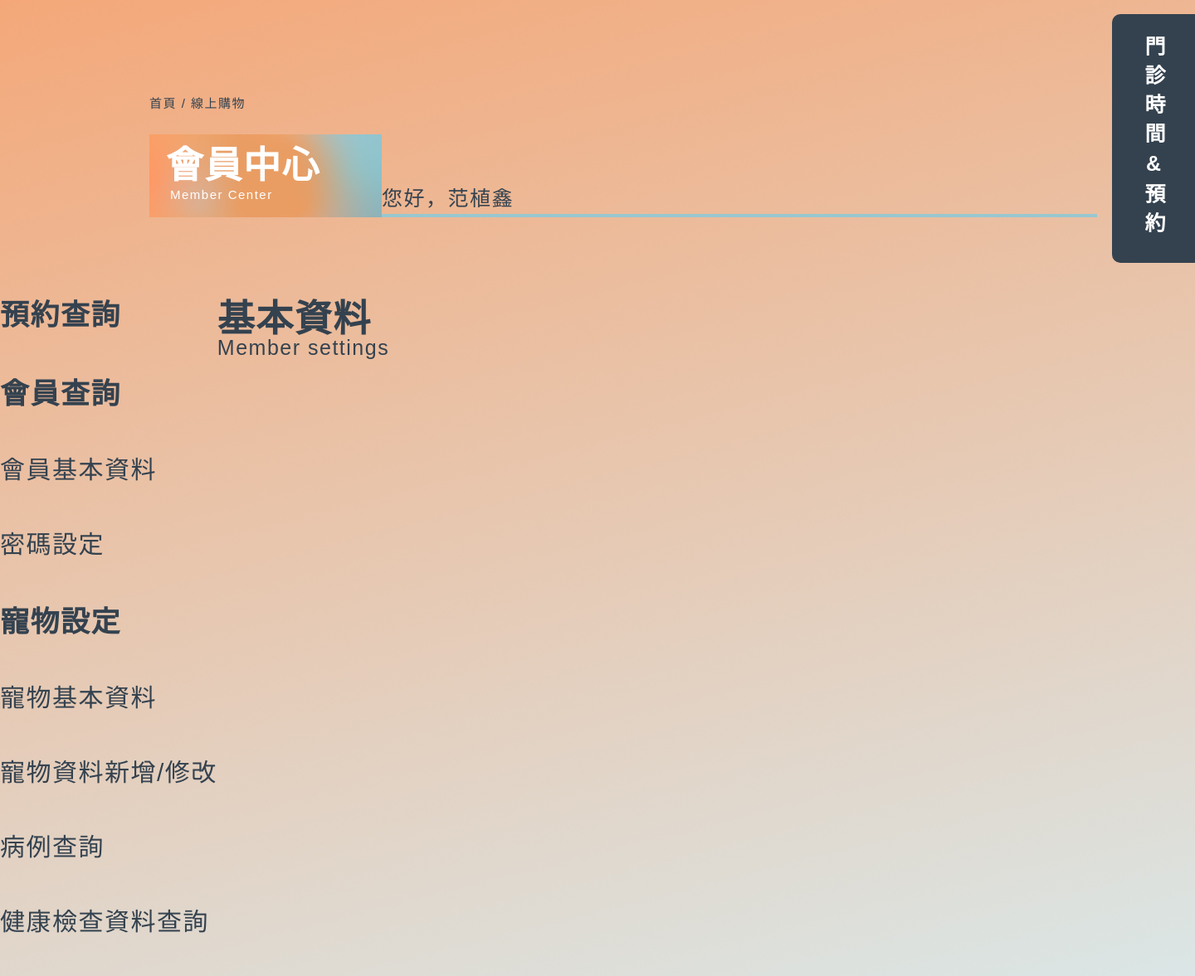
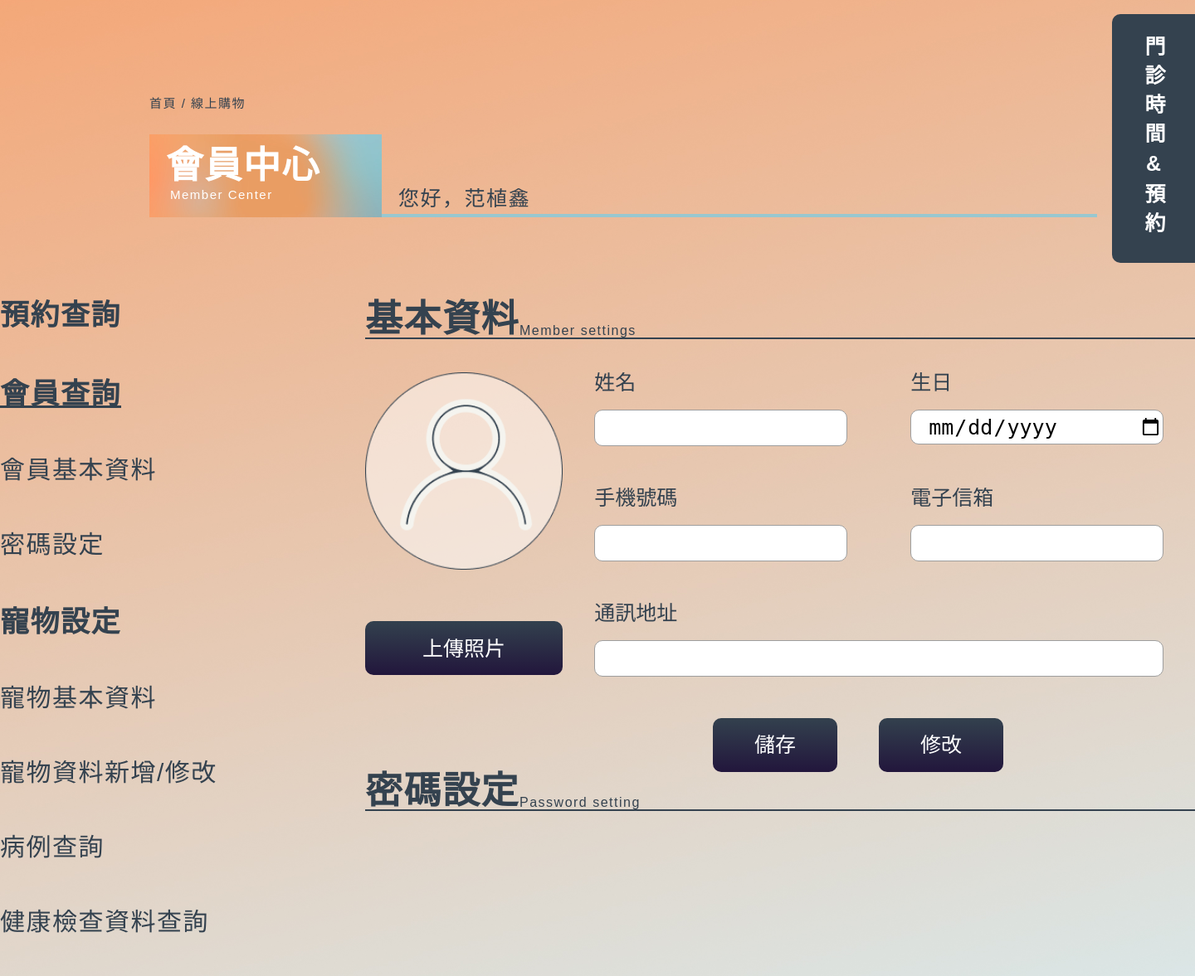
Before and after one commit to lkhy0598/THD101_NO1, a PHP site: page /member_center.html in a window 1440 px wide. Shown: the part 233-1410 px from the top of the page at 83% size. Run offline with PHP 8.4, Linux system fonts and the light colour scheme; style sheets or scripts are compiled from the project's sources.

Commit message:
add member php and member center

```diff
--- a/member_center.html
+++ b/member_center.html
@@ -80,25 +80,93 @@
 
         <section class="MEMBER_MAIN">
             <aside class="MENU">
+                <a href="">
                     <h2>預約查詢</h2>
+                </a>
+                <a href="" style="text-decoration: underline;">
                     <h2>會員查詢</h2>
+                </a>
+                <a href="">
                     <h3>會員基本資料</h3>
+                </a>
+                <a href="">
                     <h3>密碼設定</h3>
+                </a>
+                <a href="">
                     <h2>寵物設定</h2>
+                </a>
+                <a href="">
                     <h3>寵物基本資料</h3>
+                </a>
+                <a href="">
                     <h3>寵物資料新增/修改</h3>
+                </a>
+                <a href="">
                     <h3>病例查詢</h3>
+                </a>
+                <a href="">
                     <h3>健康檢查資料查詢</h3>
+                </a>
+                <a href="">
                     <h2>訂單資料</h2>
+                </a>
+                <a href="">
                     <h3>訂單記錄查詢</h3>
+                </a>
+                <a href="">
                     <h3>優惠卷</h3>
+                </a>
+                <a href="">
                     <h3>購物車</h3>
+                </a>
+            </aside>
+            <section class="MEMCONTENT">
+                <div class="SUBTITLE">
+                    <h1>基本資料</h1>
+                    <p>Member settings</p>
+                </div>
+                <div class="MEMBERSETTINGS">
+                    <div class="avatar">
+                        <img src="./img/member_center/member_avatar_default.png" alt="">
+                        <button type="submit" class="BTN" >上傳照片</button>
+                    </div>
+                    <form method="post" action="./member_center.php">
+                        <ul>
+                            <li class="short"><label for="name">姓名</label>
+                                <input type="text" name="name">
+                            </li>
+                            <li class="short"><label for="name">生日</label>
+                                <input type="date" name="birthday">
+                            </li>
+                            <li class="short"><label for="name">手機號碼</label>
+                                <input type="text" name="phone">
+                            </li>
+                            <li class="short"><label for="name">電子信箱</label>
+                                <input type="email" name="email">
+                            </li>
+                            <li class="long"><label for="name">通訊地址</label>
+                                <input type="text" name="address">
+                            </li>
+
+                        </ul>
+                        <div class="submit">
+                          <input type="submit" value="儲存" class="BTN">
+                        <input type="submit" value="修改" class="BTN">
+                        </div>
 
 
-            </aside>
-            <section class="MEMCONTENT">
-                <h1>基本資料</h1>
-                <p>Member settings</p>
+
+
+                    </form>
+                </div>
+                <div class="SUBTITLE">
+                    <h1>密碼設定</h1>
+                    <p>Password setting</p>
+                </div>
+                <form method="post" action="./member_center.php">
+
+                </form>
+
             </section>
         </section>
 
--- a/sass/page/_member_center.scss
+++ b/sass/page/_member_center.scss
@@ -1,47 +1,239 @@
-.MEMBERCENTER{
-    padding-top:300px;
+.MEMBERCENTER {
+    padding-top: 300px;
 
-    .MEMCENTOP{
+    .MEMCENTOP {
         margin-top: 50px;
 
         .BREAD {
             margin-bottom: 30px;
         }
-    .BIG_TITLE_IMG{
+
+        .BIG_TITLE_IMG {
 
             align-items: end;
             // width: 100%;
 
 
         }
-    .HELLO{
+
+        .HELLO {
             color: #34424F;
             font-size: 20 px;
+            margin-left: 20px;
 
 
         }
     }
 
 }
-.M_bigTitle{
+
+.M_bigTitle {
     display: flex;
     align-items: end;
 
 }
-.BIG_TITLE_RIGHT{
+
+.BIG_TITLE_RIGHT {
     padding-bottom: 10px;
 }
-.MEMBER_MAIN{
+
+.MEMBER_MAIN {
     width: 1440px;
     margin: 0 auto;
     margin-top: 100px;
     display: flex;
+    justify-content: space-between;
     color: #34424F;
 
 }
-.MENU{
-    color:#34424F;
-    h2,h3{
+
+.MENU {
+
+    a {
+        text-decoration: none;
+        color: #34424F;
+
+        h2,
+        h3 {
+            margin-bottom: 60px;
+
+        }
+
+        h2:hover {
+
+            color: white;
+        }
+
+        h3:hover {
+
+            color: white;
+        }
+
+
+    }
+
+}
+
+
+
+
+.MEMCONTENT {
+    width: 1000px;
+}
+
+.SUBTITLE {
+    border-bottom: 2px solid #34424F;
+    display: flex;
+    align-items: end;
+    width: 100%;
+
+    p {
+        font-size: 16px;
+    }
+}
+
+.MEMBERSETTINGS {
+    display: flex;
+    width: 100%;
+    justify-content: space-between;
+    margin-top: 40px;
+
+
+    .avatar {
+        width: 25%;
+        margin: 0 auto;
+
+
+        img {
+            width: 100%;
             margin-bottom: 60px;
         }
+
+        button {
+            font-size: 25px;
+            width: 100%;
         }
+    }
+
+    form {
+        width: 80%;
+        display: flex;
+        flex-direction: column;
+
+        ul {
+            width: 100%;
+
+            display: flex;
+            flex-wrap: wrap;
+            justify-content: space-around;
+
+            li {
+                font-size: 25px;
+                display: flex;
+                flex-direction: column;
+                margin-bottom: 50px;
+
+
+                input {
+                    height: 40px;
+                    margin-top: 20px;
+
+                    border-radius: 10px;
+                    border: 1px solid $gray;
+                    overflow: hidden;
+                    font-size: 25px;
+                    padding-left: 20px;
+
+                }
+
+
+
+            }
+
+            .short {
+                width: 40%;
+            }
+
+            .long {
+                width: 90%;
+            }
+        }
+
+        .submit {
+
+            display: flex;
+            justify-content: center;
+
+            input {
+                font-size: 25px;
+                padding: 0 50px;
+                margin-right: 50px;
+
+
+            }
+        }
+
+    }
+
+
+}
+
+.SHOPPINGCART_STEPONETEXT--FORM {
+    background-color: rgba(255, 255, 255, 0.5);
+    border-radius: 10px;
+    border: 1px solid $gray;
+    overflow: hidden;
+    width: 100%;
+
+    .SHOPPINGCART_STEPONETEXT--TITLE {
+        width: 100%;
+        height: 60px;
+        background-color: #fff;
+        position: relative;
+
+        &::after {
+            content: '';
+            width: 100%;
+            height: 1px;
+            background-color: $gray;
+            position: absolute;
+            left: 0;
+            bottom: 0;
+        }
+
+        span {
+            line-height: 60px;
+            color: $blueblack;
+            font-size: $p;
+            margin-left: 40px;
+        }
+    }
+
+
+    .SHOPPINGCART_STEPONETEXT--SELECT {
+        padding: 0 40px;
+
+        .SELECT {
+            font-size: $littleword;
+            font-weight: 300;
+
+            .SELECTOPTION {
+                width: 100%;
+                color: $blueblack;
+                font-weight: 400;
+
+                option {
+                    color: $blueblack;
+                    font-weight: 400;
+                }
+            }
+
+            ::placeholder {
+                color: $blueblack;
+                font-weight: 400;
+            }
+        }
+    }
+
+
+}
```
Also changed, not shown: img/member_center/member_avatar_default.jpg (added), img/member_center/member_avatar_default.png (added), member_center.php (added). Lines whose indentation alone changed are shown as unchanged.
